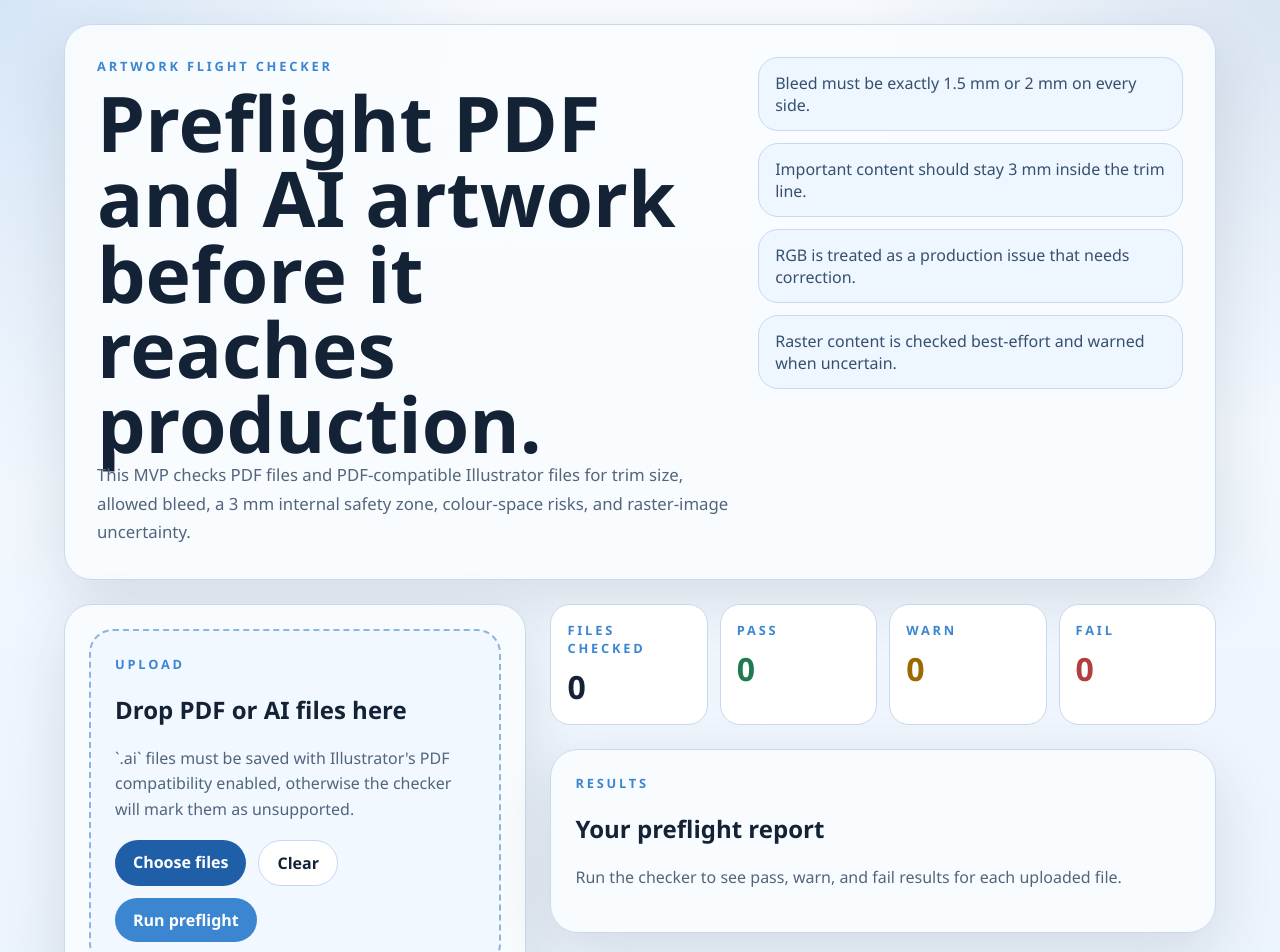
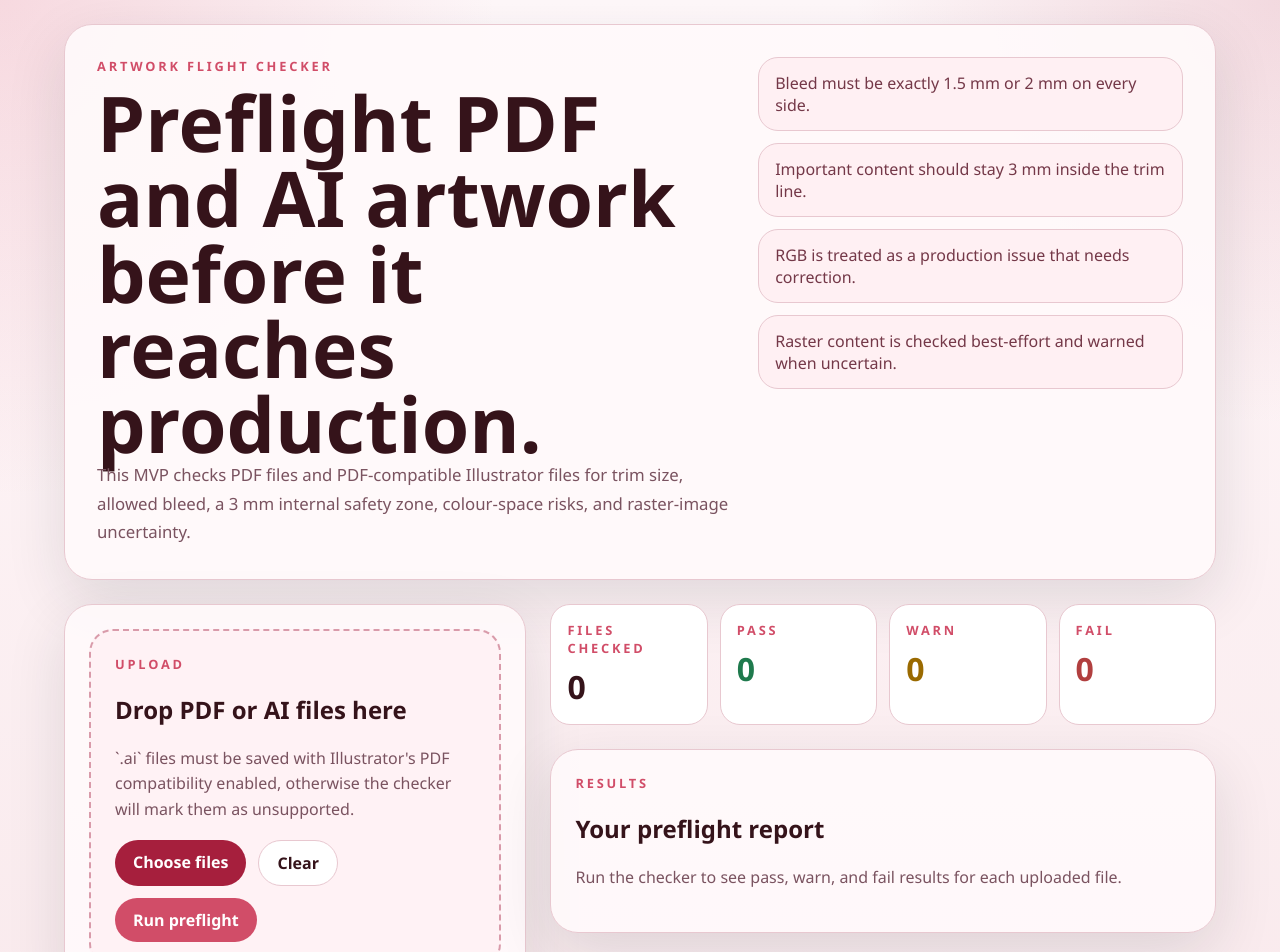
Before and after one commit to stuartmahony67-pixel/flight-checker, a Next.js app: page / in a window 1280 px wide. Shown: the top 952 px of the page. Built offline with nearby package versions, Linux system fonts and the light colour scheme.

Commit message:
Update app theme to red

```diff
--- a/app/globals.css
+++ b/app/globals.css
@@ -1,15 +1,15 @@
 :root {
   color-scheme: light;
-  --bg: #e8f1fb;
-  --card: rgba(250, 253, 255, 0.92);
-  --line: #c8d9ee;
-  --ink: #132235;
-  --muted: #53657b;
+  --bg: #f8e7ea;
+  --card: rgba(255, 250, 251, 0.92);
+  --line: #e8c8d0;
+  --ink: #35131a;
+  --muted: #7a5360;
   --green: #1f7a4d;
   --amber: #9a6a00;
   --red: #b13f3f;
-  --accent: #1f5fa8;
-  --accent-2: #3c86d1;
+  --accent: #a61f3d;
+  --accent-2: #d14d68;
 }
 
 * {
@@ -24,9 +24,9 @@ body {
 body {
   margin: 0;
   background:
-    radial-gradient(circle at top left, rgba(60, 134, 209, 0.18), transparent 28%),
-    radial-gradient(circle at top right, rgba(31, 95, 168, 0.14), transparent 24%),
-    linear-gradient(180deg, #f8fbff 0%, var(--bg) 100%);
+    radial-gradient(circle at top left, rgba(209, 77, 104, 0.18), transparent 28%),
+    radial-gradient(circle at top right, rgba(166, 31, 61, 0.14), transparent 24%),
+    linear-gradient(180deg, #fff8fa 0%, var(--bg) 100%);
   color: var(--ink);
   font-family: "Segoe UI", ui-sans-serif, system-ui, sans-serif;
 }
@@ -87,9 +87,9 @@ input {
 .rule-card {
   border: 1px solid var(--line);
   border-radius: 20px;
-  background: #eef6ff;
+  background: #fff0f3;
   padding: 14px 16px;
-  color: #36506e;
+  color: #743848;
 }
 
 .content-grid {
@@ -104,10 +104,10 @@ input {
 }
 
 .drop-zone {
-  border: 2px dashed #8eb5de;
+  border: 2px dashed #d99baa;
   border-radius: 24px;
   padding: 24px;
-  background: rgba(239, 247, 255, 0.8);
+  background: rgba(255, 241, 244, 0.82);
 }
 
 .button-row {
@@ -262,8 +262,8 @@ input {
 }
 
 .pill-soft {
-  background: #edf4fd;
-  color: #45617f;
+  background: #fbeef1;
+  color: #7a4a58;
 }
 
 .result-body {
@@ -295,7 +295,7 @@ input {
 .page-preview-shell {
   border: 1px solid var(--line);
   border-radius: 20px;
-  background: #f8fbff;
+  background: #fff9fb;
   padding: 14px;
 }
 
@@ -312,7 +312,7 @@ input {
   margin-top: 12px;
   border-radius: 16px;
   overflow: hidden;
-  background: #e7f0fb;
+  background: #f8e8ec;
   border: 1px solid var(--line);
 }
 
@@ -385,7 +385,7 @@ input {
   display: flex;
   align-items: center;
   justify-content: center;
-  background: rgba(232, 241, 251, 0.8);
+  background: rgba(248, 231, 234, 0.82);
   color: var(--muted);
   font-weight: 700;
 }
@@ -424,7 +424,7 @@ input {
 
 .page-box {
   border-radius: 16px;
-  background: #eef5fd;
+  background: #fff1f4;
   padding: 12px 14px;
 }
 
```
